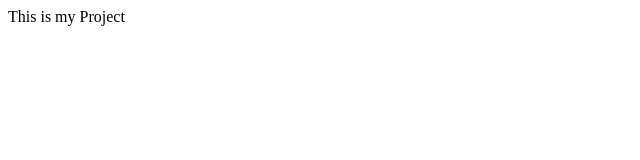
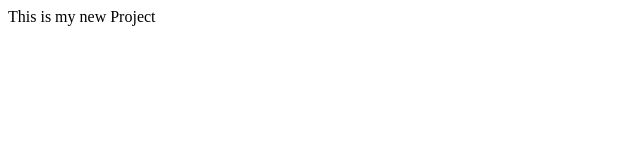
Before and after one commit to pravinsaha5/projectgit, a plain HTML site: page index.html in a window 1280 px wide. Shown: the full height of the page, 0-640 px from the left. Drawn offline with Linux system fonts and the light colour scheme.

Commit message:
index modified and added

```diff
--- a/index.html
+++ b/index.html
@@ -5,6 +5,7 @@
         </title>
     </head>
     <body>
-        <p>This is my Project</p>
+        <p>This is my new Project</p>
+
     </body>
 </html>
```
